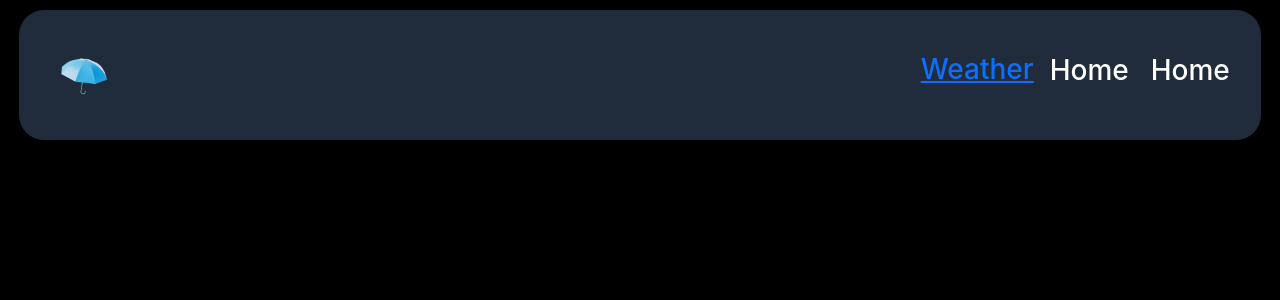
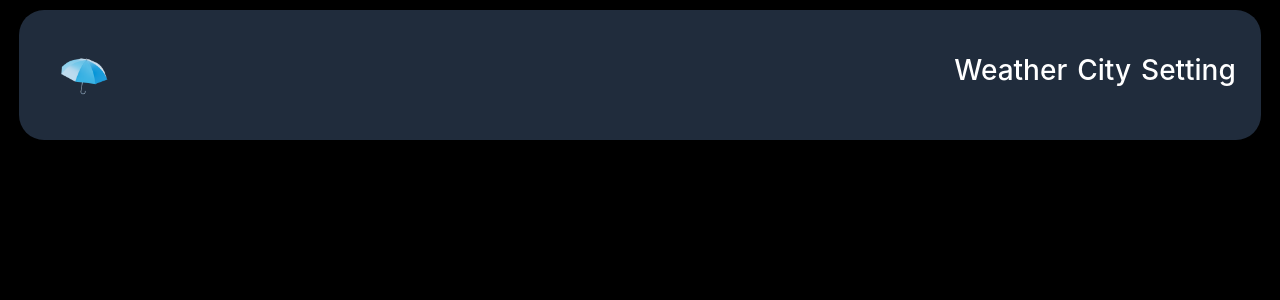
Before and after one commit to AbhishekRanjan8051/weather-app, a React (Create React App) app: page / in a window 1280 px wide. Before the commit this address had no page. Shown: the top 300 px of the page. Built offline with nearby package versions, Linux system fonts and the light colour scheme.

Commit message:
add some dat to preview

```diff
--- a/src/components/Navbar/Navbar.jsx
+++ b/src/components/Navbar/Navbar.jsx
@@ -7,19 +7,21 @@ export const Navbar = () => {
     <>
       <div className="navbar">
         <div className="left-navbar">
-          <img className="img" width={80} src={umbrella} alt="" />
+          <Link to="/">
+            <img className="img" width={80} src={umbrella} alt="" />
+          </Link>
         </div>
         <div className="right-navbar">
           <Link to="/weather">
             <h3>Weather</h3>
           </Link>
 
-          <button>
-            <h3>Home</h3>
-          </button>
-          <button>
-            <h3>Home</h3>
-          </button>
+          <Link to="/city">
+            <h3>City</h3>
+          </Link>
+          <Link to="setting">
+            <h3>Setting</h3>
+          </Link>
         </div>
       </div>
     </>
--- a/src/components/Navbar/navbar.css
+++ b/src/components/Navbar/navbar.css
@@ -21,3 +21,7 @@
 .left-navbar:hover {
   cursor: pointer;
 }
+.right-navbar a{
+  text-decoration: none;
+  color: white;
+}
--- a/src/components/Weather/weather.jsx
+++ b/src/components/Weather/weather.jsx
@@ -7,6 +7,7 @@ import "./weather.css";
 import city from "../../assests/img/city.png";
 export const Weather = () => {
   const [data, setData] = useState([]);
+  const [sys, setSys] = useState([]);
   useEffect(() => {
     navigator.geolocation.getCurrentPosition(function (position) {
       // setlong(position.coords.longitude);
@@ -20,25 +21,28 @@ export const Weather = () => {
         .then((res) => {
           // console.log({ res });
           setData(res.data);
+          setSys(res.data.sys);
         });
     });
   }, []);
 
-  const timeConvert = (currentTimestamp) => {
+  const timeConvert = (currentTimestamp, check) => {
     currentTimestamp = Date.now();
     let date;
+    if (check == "date") {
+      date = new Intl.DateTimeFormat("en-IN", {
+        year: "numeric",
+        month: "2-digit",
+        day: "2-digit",
+      }).format(currentTimestamp);
+    } else {
+      date = new Intl.DateTimeFormat("en-US", {
+        hour: "2-digit",
+        minute: "2-digit",
+        second: "2-digit",
+      }).format(currentTimestamp);
+    }
 
-    date = new Intl.DateTimeFormat("en-IN", {
-      year: "numeric",
-      month: "2-digit",
-      day: "2-digit",
-    }).format(currentTimestamp);
-
-    // date = new Intl.DateTimeFormat("en-US", {
-    //   hour: "2-digit",
-    //   minute: "2-digit",
-    //   second: "2-digit",
-    // }).format(currentTimestamp);
     return date;
   };
 
@@ -52,8 +56,8 @@ export const Weather = () => {
             <h1>{data.name}</h1>
           </div>
           <div>
-            {console.log(data.sys.sunrise)}
-            <h2>{timeConvert(data.sys.sunrise)}</h2>
+            <h2>Date ➡️ {timeConvert(sys.sunrise, "date")}</h2>
+            <h2>Time ➡️ {timeConvert(sys.sunrise)}</h2>
           </div>
         </div>
       </div>
```
